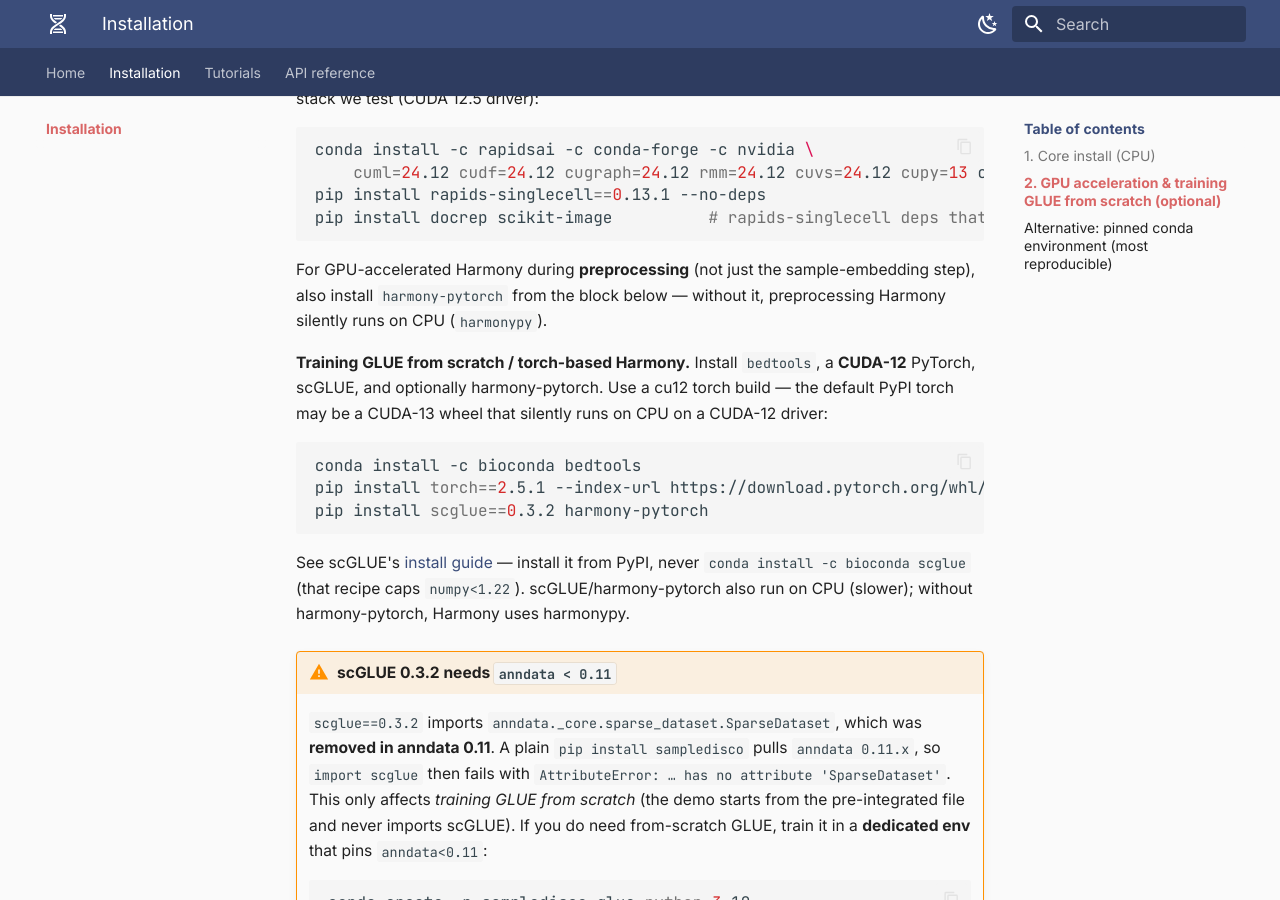
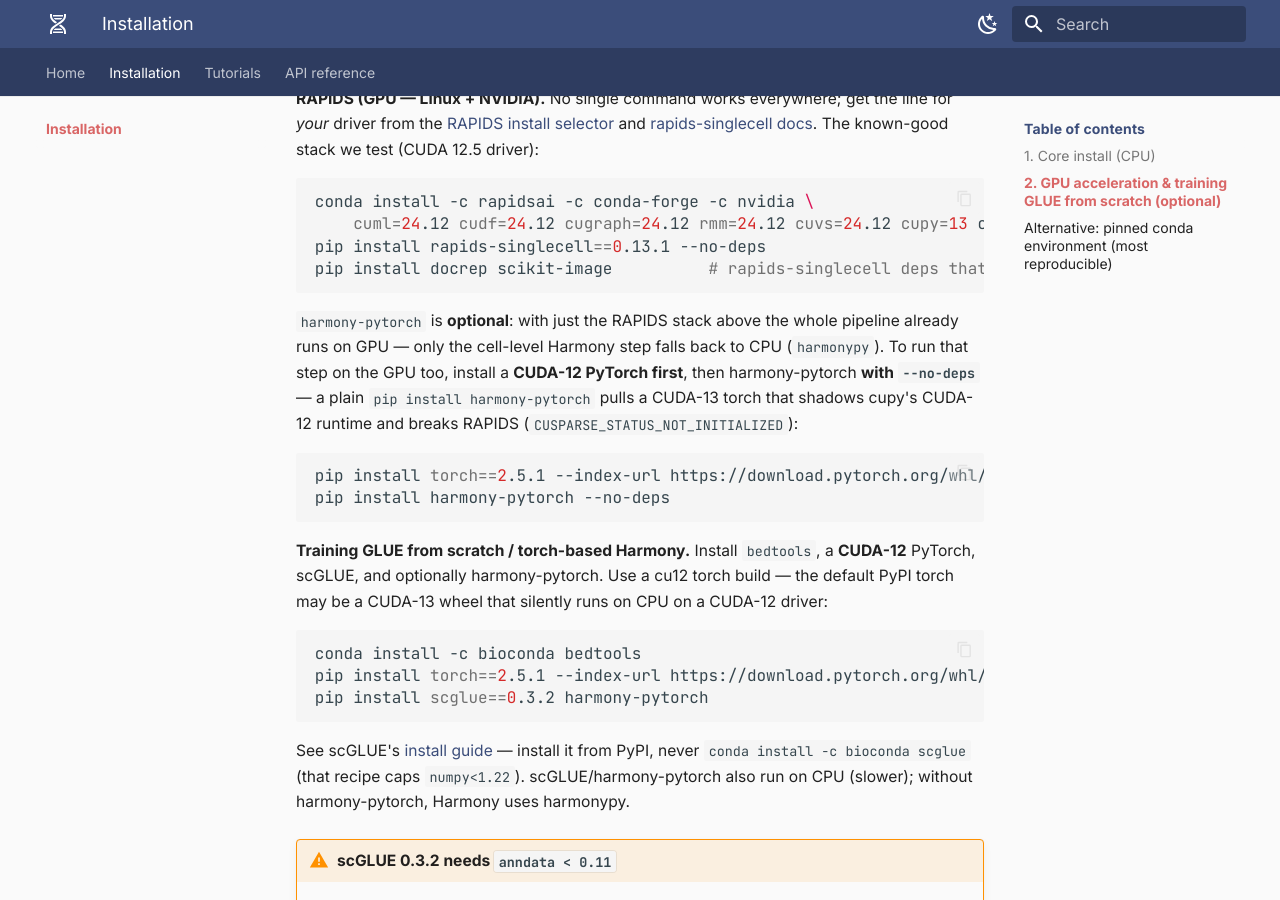
Before and after one commit to J041120h/SampleDisco_tutorial, an MkDocs documentation site: the page built from docs/installation.md, in a window 1280 px wide and 900 px high, scrolled down 1491 px. Built offline with MkDocs 1.6.1 and Material for MkDocs 9.7.7, drawn with Linux system fonts in a browser that asks for light colours; some of the changed text lies outside the part shown.

Commit message:
Docs: harmony-pytorch optional (safe recipe) + realistic ATAC RAM guidance
- harmony-pytorch is optional; RAPIDS alone gives GPU acceleration. To run the
  Harmony step on GPU too, install a cu12 torch first then harmony-pytorch
  --no-deps (a plain install pulls a cu13 torch that breaks RAPIDS)
- ATAC demo needs ~16 GiB RAM (a 10 GiB cap OOM-kills it); 4-8 GiB was RNA-only

````diff
--- a/docs/installation.md
+++ b/docs/installation.md
@@ -5,7 +5,7 @@
 !!! info "Requirements"
     - **Python ≥ 3.10** — on a fresh machine, create an env first: `conda create -n sampledisco python=3.10 && conda activate sampledisco`.
     - **OS:** macOS or Linux. The CPU core has **no PyTorch** (Harmony runs via harmonypy); GPU acceleration is **Linux + NVIDIA only**.
-    - **Resources:** CPU demo ≈ 4–8 GiB RAM; the full RAPIDS GPU env is ≈ 16 GiB installed (allow ~30 GiB transient for the conda package cache during the solve) and needs ≥ 8 GiB RAM. RAISIN (`rna_cluster_dge`) is multithreaded and memory-heavy.
+    - **Resources:** the RNA demo fits in ≈ 4–8 GiB RAM, but the **ATAC** stage (29 k cells × 230 k peaks) peaks higher — allow **≈ 16 GiB** for the full RNA+ATAC demo (a 10 GiB cap OOM-kills ATAC). The full RAPIDS GPU env is ≈ 16 GiB installed (allow ~30 GiB transient for the conda package cache during the solve). RAISIN (`rna_cluster_dge`) is multithreaded and memory-heavy.
 
 ## 1. Core install (CPU)
 
@@ -38,7 +38,12 @@ pip install rapids-singlecell==0.13.1 --no-deps
 pip install docrep scikit-image          # rapids-singlecell deps that --no-deps skips
 ```
 
-For GPU-accelerated Harmony during **preprocessing** (not just the sample-embedding step), also install `harmony-pytorch` from the block below — without it, preprocessing Harmony silently runs on CPU (`harmonypy`).
+`harmony-pytorch` is **optional**: with just the RAPIDS stack above the whole pipeline already runs on GPU — only the cell-level Harmony step falls back to CPU (`harmonypy`). To run that step on the GPU too, install a **CUDA-12 PyTorch first**, then harmony-pytorch **with `--no-deps`** — a plain `pip install harmony-pytorch` pulls a CUDA-13 torch that shadows cupy's CUDA-12 runtime and breaks RAPIDS (`CUSPARSE_STATUS_NOT_INITIALIZED`):
+
+```bash
+pip install torch==2.5.1 --index-url https://download.pytorch.org/whl/cu121   # match your driver's CUDA
+pip install harmony-pytorch --no-deps
+```
 
 **Training GLUE from scratch / torch-based Harmony.** Install `bedtools`, a **CUDA-12** PyTorch, scGLUE, and optionally harmony-pytorch. Use a cu12 torch build — the default PyPI torch may be a CUDA-13 wheel that silently runs on CPU on a CUDA-12 driver:
 
````
